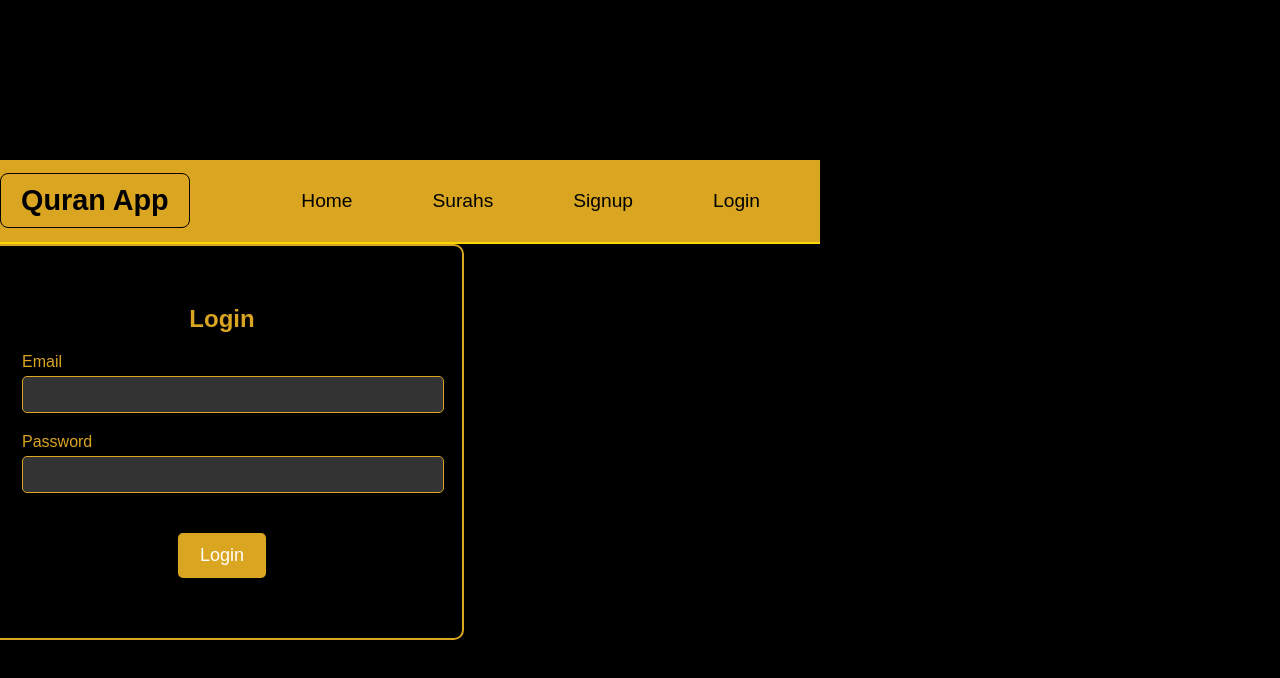
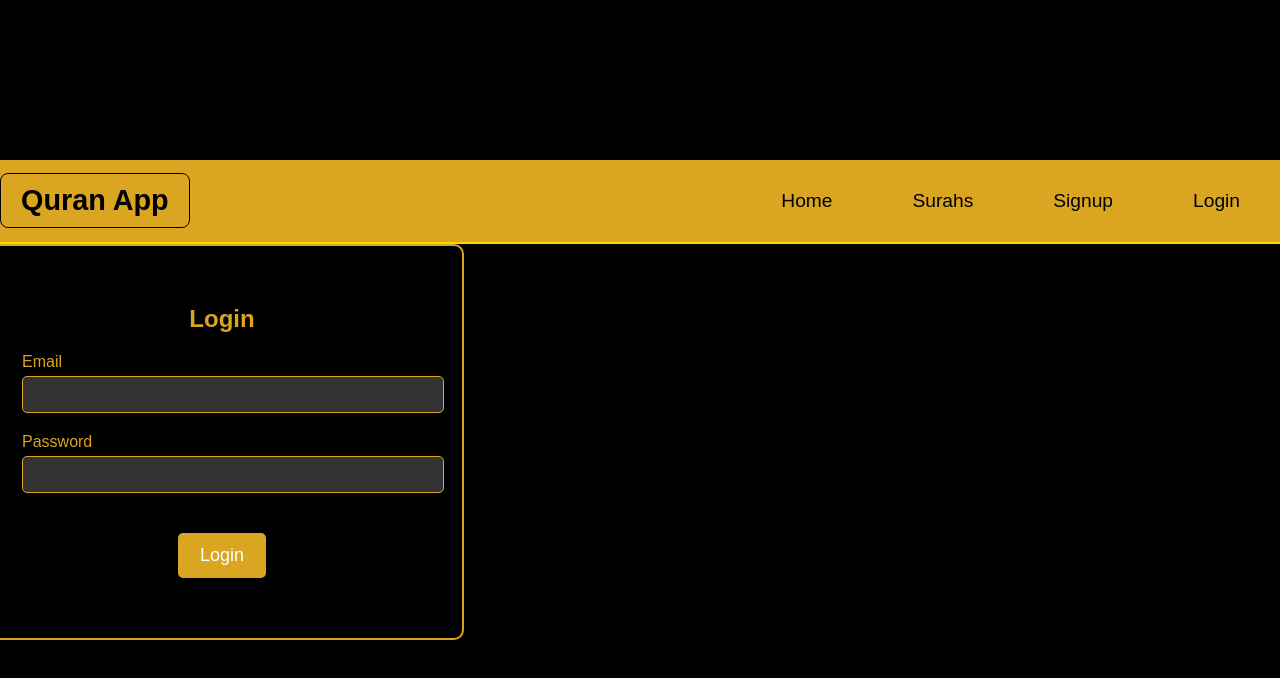
Before and after one commit to mobady/Bady_Mohamed_Quran_Capstone, a React (Vite) app in the folder Frontend/: page /login in a window 1280 px wide. Shown: the top 678 px of the page. Built offline with nearby package versions, Linux system fonts and the light colour scheme; a web font is replaced by a local one.

Commit message:
fix css display

```diff
--- a/Frontend/src/assets/components/styles/Home.css
+++ b/Frontend/src/assets/components/styles/Home.css
@@ -6,10 +6,8 @@ body {
   display: flex;
   justify-content: center;
   align-items: center;
-  min-height: 100vh;
-  width: 100vh;
+
 }
-
 .contentHome {
   display: block;
   flex-direction: column;
@@ -26,6 +24,7 @@ h1 {
 
 .surahDetails {
   display: flex;
+  overflow: visible;
   flex-direction: column;
   justify-content: space-between;
   align-items: center;
@@ -33,8 +32,6 @@ h1 {
   padding: 20px;
   margin: 20px auto;
   border: 2px solid goldenrod;
-  width: 100%;
-  max-width: 500px;
   color: #fff;
 }
 
--- a/Frontend/src/assets/components/styles/Login.css
+++ b/Frontend/src/assets/components/styles/Login.css
@@ -3,7 +3,6 @@ body {
     display: flex;
     justify-content: center;
     align-items: center;
-    height: 100vh;
     margin: 0;
     font-family: 'Reem Kufi Fun', sans-serif;
   }
@@ -17,6 +16,7 @@ body {
     width: 100%;
     color: #fff;
     text-align: center;
+    justify-content: center;
   }
 
   .login-form h2 {
--- a/Frontend/src/assets/components/styles/Surah.css
+++ b/Frontend/src/assets/components/styles/Surah.css
@@ -4,7 +4,7 @@ justify-items: center;
   justify-content: center;
   align-items: center;
   text-align: center;
-  margin: 20px auto;
+  margin: 50px auto;
 }
 .contentAyah {
   display: flex;
--- a/Frontend/src/assets/components/styles/navBar.css
+++ b/Frontend/src/assets/components/styles/navBar.css
@@ -8,7 +8,7 @@
     position: sticky;
     top: 0;
     z-index: 1000;
-    width: 100vh;
+    width: 100vw;
   }
 
   .logo h1 {
```
